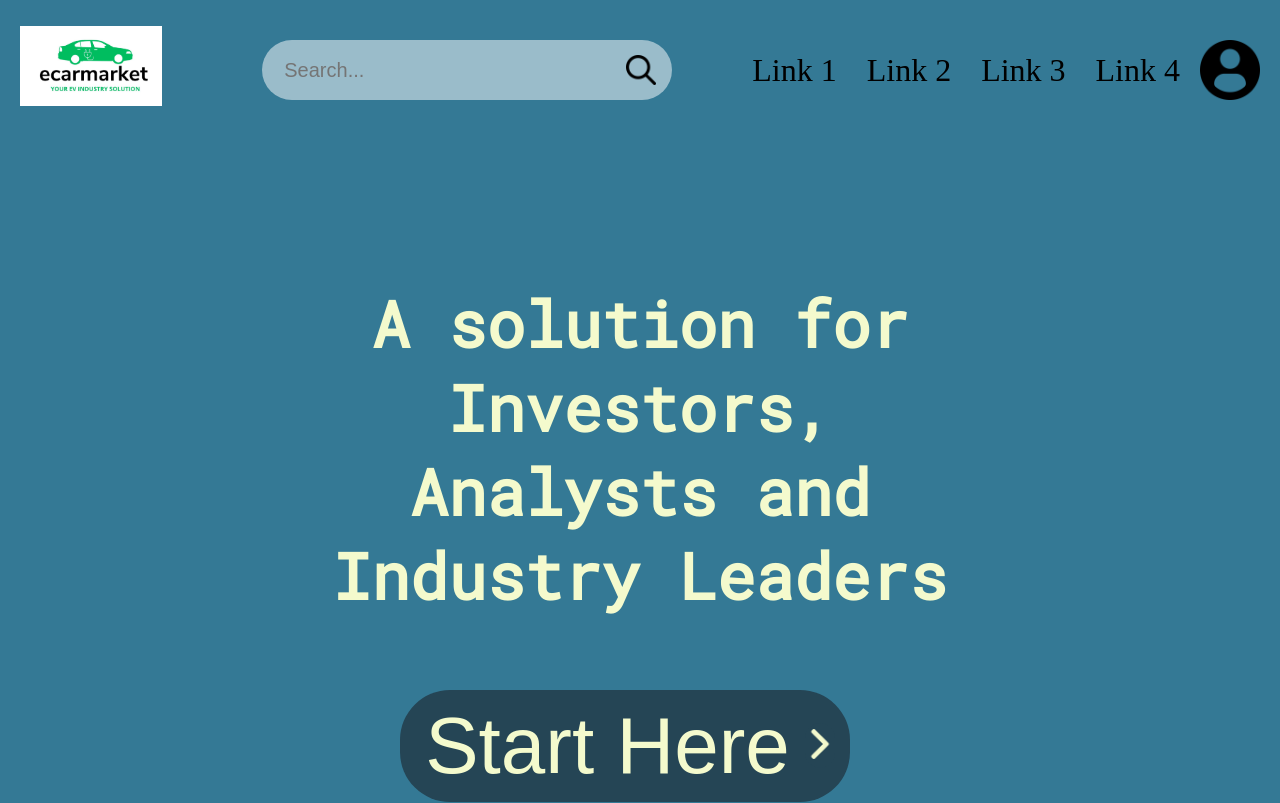
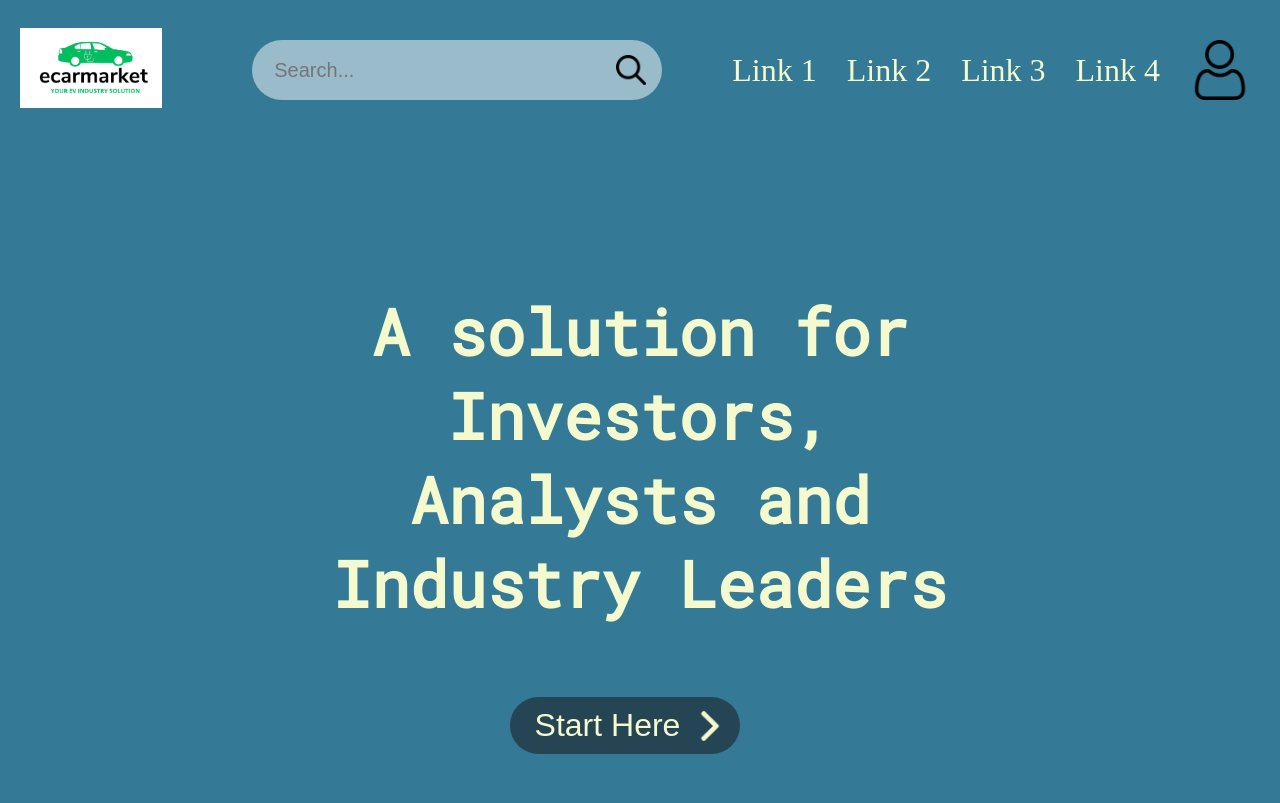
Before and after one commit to ruky00/eCARMARKET, a Vue app in the folder eCARMARKET/frontend/ecarmarket/: page / in a window 1280 px wide. Shown: the top 803 px of the page. Built offline with nearby package versions, Linux system fonts and the light colour scheme; a web font is replaced by a local one.

Commit message:
fixed header with scroll functionality + minor changes

```diff
--- a/eCARMARKET/frontend/ecarmarket/src/assets/css/common.css
+++ b/eCARMARKET/frontend/ecarmarket/src/assets/css/common.css
@@ -1,11 +1,10 @@
 html, body {
-    margin: 0px
+    margin: 0px;
 }
 
 html {
     font-family: var(--text);
     background-color: var(--half-baked-600);
-    overflow-x: hidden;
 }
 
 button:hover {
--- a/eCARMARKET/frontend/ecarmarket/src/assets/css/mainPageCSS/headerComponent.css
+++ b/eCARMARKET/frontend/ecarmarket/src/assets/css/mainPageCSS/headerComponent.css
@@ -1,10 +1,24 @@
 header{
     height: 100px;
-    background-color: var(--half-baked-600);
     display: flex;
-    padding: 20px 20px 0px 20px;
+    background-color: transparent;
+    padding: 20px;
     justify-content: space-between;
     align-items: center;
+    position: fixed;
+    width: calc(100% - 40px); /* 40px = Total padding on sides */
+    z-index: 2;
+    transition: 1s;
+}
+
+.header-color {
+    background-color: var(--half-baked-900);
+    transition: .5s;
+}
+
+.header-color .user {
+    background-color: var(--half-baked-300);
+    transition: 1s;
 }
 
 nav {
@@ -15,14 +29,14 @@
     padding-left: 20px;
 }
 
-a {
+ nav a {
     text-decoration: none;
-    color: black;
+    color: var(--corn-field-100);
     font-size: xx-large;
 }
 
 a:hover {
-    color: #444;
+    color: var(--corn-field-500);
 }
 
 .logo {
@@ -35,8 +49,11 @@
 }
 
 .user {
-    padding-left: 20px;
+    margin-left: 20px;
+    padding: 10px;
     height: 60px;
+    border-radius: 50%;
+    transition: 1s;
 }
 
 .user img {
--- a/eCARMARKET/frontend/ecarmarket/src/assets/css/mainPageCSS/homeComponent.css
+++ b/eCARMARKET/frontend/ecarmarket/src/assets/css/mainPageCSS/homeComponent.css
@@ -2,6 +2,7 @@
     height: 800px;
     background-color: var(--half-baked-600);
     display: flex;
+    padding-top: 100px;
 }
 
 .intro {
@@ -27,7 +28,7 @@
 }
 
 .intro button {
-    font-size: 2.5em;
+    font-size: 2em;
     color: var(--corn-field-100);
     background-color: var(--half-baked-900);
     border: none;
@@ -43,6 +44,8 @@
     background-color: var(--half-baked-900);
     border: none;
     position: relative;
+    display: flex;
+
     right: 45px;
     width: 30px;
     padding: 0px;
--- a/eCARMARKET/frontend/ecarmarket/src/components/mainPageComponent/HeaderComponent.vue
+++ b/eCARMARKET/frontend/ecarmarket/src/components/mainPageComponent/HeaderComponent.vue
@@ -1,6 +1,6 @@
 <template>
 
-    <header>
+    <header id="sticky-header" @scroll="headerScroll">
         <a href="/"><img class="logo" src="../../assets/images/logo.jpg" alt="Logo"></a>
         <SearchBarComponent/>
             <nav>
@@ -23,8 +23,20 @@
 export default{
     name: 'HeaderComponent',
     components:{
-    SearchBarComponent,
-}
+        SearchBarComponent,
+    },
+    mounted () {
+        window.addEventListener('scroll', this.headerScroll);
+    },
+    methods: {
+        headerScroll() {
+            if (window.pageYOffset > 5)
+                document.getElementById('sticky-header').classList.add("header-color");
+
+            else
+                document.getElementById('sticky-header').classList.remove("header-color");
+        }
+    }
 }
 
 </script>
```
Also changed, not shown: eCARMARKET/frontend/ecarmarket/src/assets/images/user.png.
